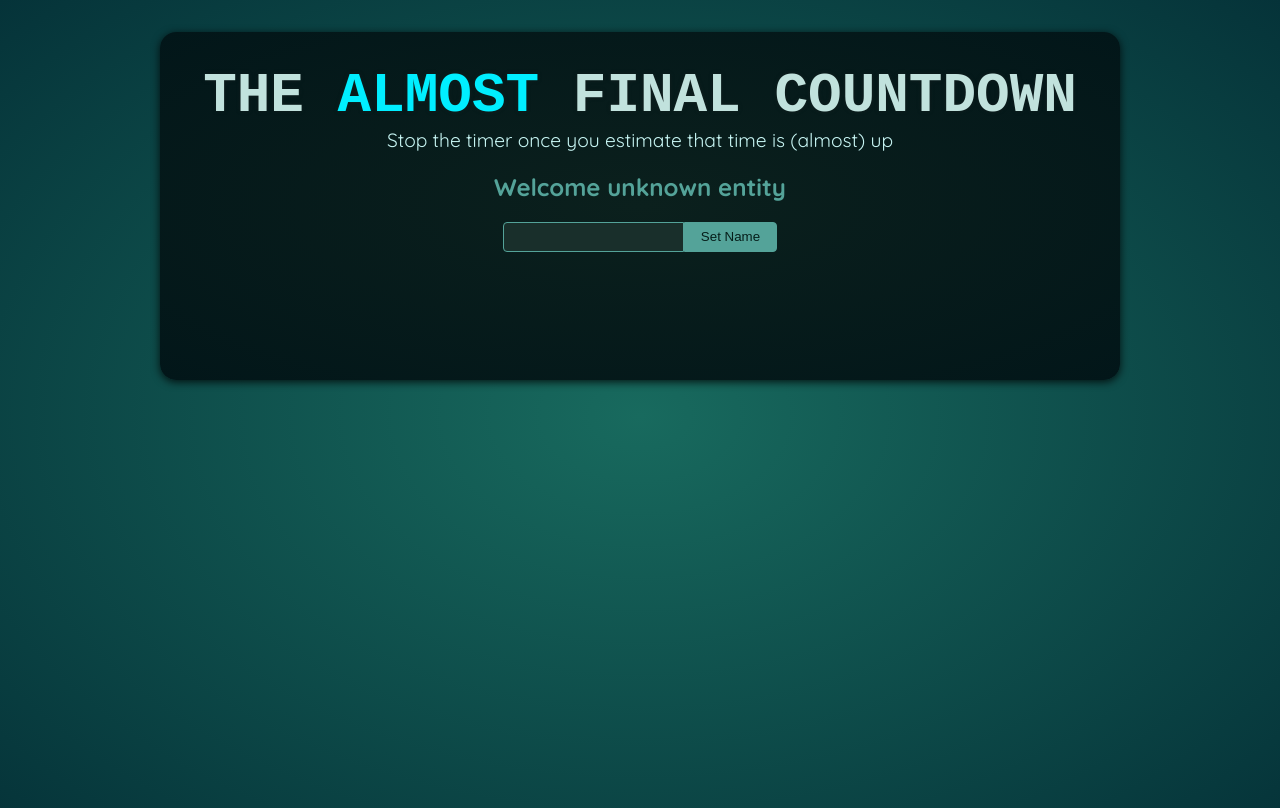
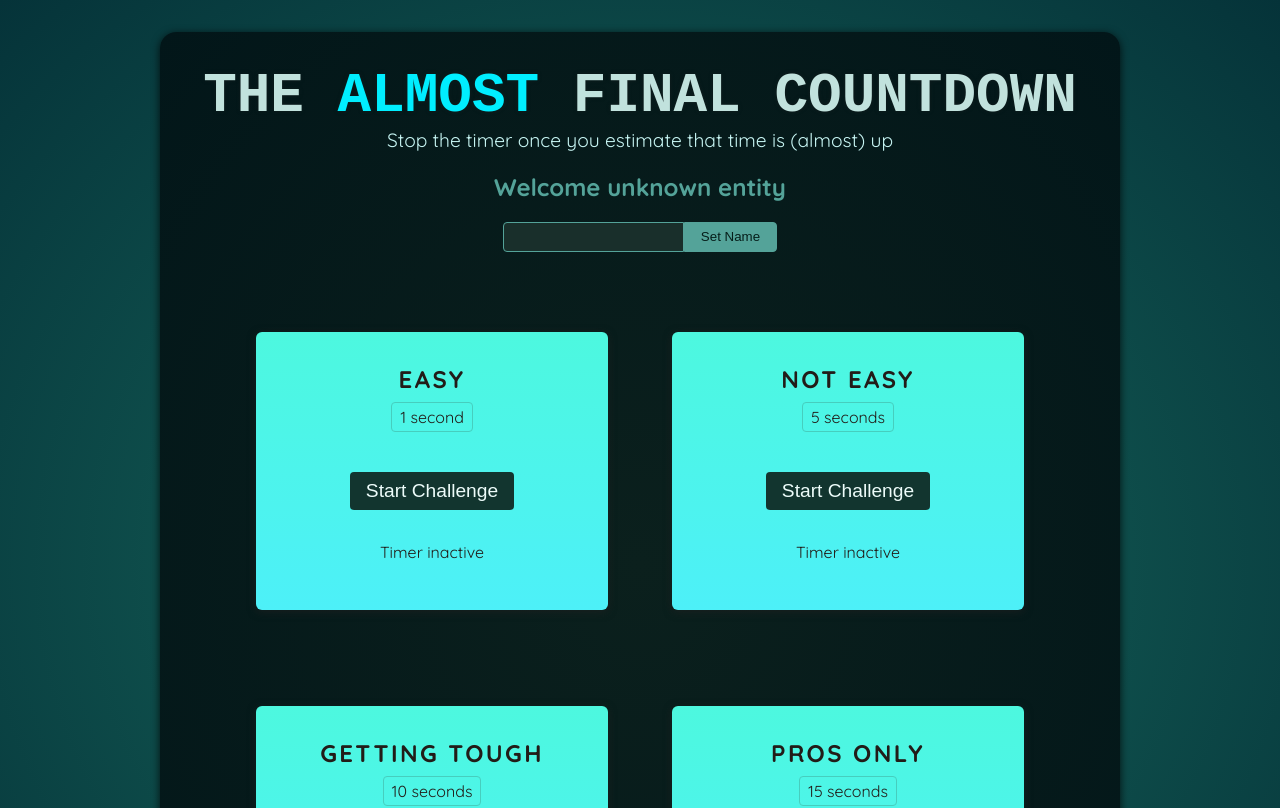
Before and after one commit to VedantSinngh/Refs-Portal, a React (Vite) app: page / in a window 1280 px wide. Shown: the top 808 px of the page. Built offline with nearby package versions, Linux system fonts and the light colour scheme; a web font is replaced by a local one.

Commit message:
solved the issue #3

```diff
--- a/src/App.jsx
+++ b/src/App.jsx
@@ -1,10 +1,17 @@
 import Player from './components/Player.jsx';
+import TimerChallenge from './components/tIMERcHALLENGE.JSX';
+
 
 function App() {
   return (
     <>
       <Player />
-      <div id="challenges"></div>
+      <div id="challenges">
+        <TimerChallenge title="Easy" targetTime={1} />
+        <TimerChallenge title="Not Easy" targetTime={5} />
+        <TimerChallenge title="Getting Tough" targetTime={10} />
+        <TimerChallenge title="Pros Only" targetTime={15} />
+      </div>
     </>
   );
 }
--- a/src/components/Player.jsx
+++ b/src/components/Player.jsx
@@ -43,6 +43,8 @@ export default function Player() {
 
   function handleClick() {
     setEnteredPlayerName(playerName.current.value);
+    playerName.current.value = ''; // clearing the text area whenver the set name button is clicked.
+    // v r here voilating a rule of react that it should handle things by its own.
   }
 
   return (
--- /dev/null
+++ b/src/components/TimerChallenge.jsx
@@ -0,0 +1,46 @@
+import { useRef, useState } from "react"
+
+
+export default function TimerChallenge({ title, targetTime }) {
+    const timer = useRef();
+
+    const [timerStarted, setTimerStarted] = useState(false);
+    const [timerExpired,setTimerExpired] = useState(false);
+
+
+    // we want to start the timer
+    function handleStart() {
+        timer.current = setTimeout(() => {
+            setTimerExpired(true);
+        }, targetTime * 1000);
+
+        setTimerStarted(true);
+    }
+
+    // to stop the timer function
+    function handleStop() {
+        clearTimeout(timer.current);
+
+    }
+    return (
+        <section className="challenge">
+            <h2>
+                {title}
+            </h2>
+            {timerExpired && <p>You Lost</p> }
+            <p className="challenge-time">
+                {targetTime} second{targetTime > 1 ? 's' : ''}
+            </p>
+            <p>
+                <button onClick={timerStarted ? handleStop : handleStart}>
+                    {timerStarted ? 'Stop' : 'Start'} Challenge
+                </button>
+            </p>
+            <p className={timerExpired ? 'active' : undefined}>
+                {timerStarted ? 'Time is running...' : 'Timer inactive' }
+            </p>
+
+        </section>
+    )
+
+}
```
